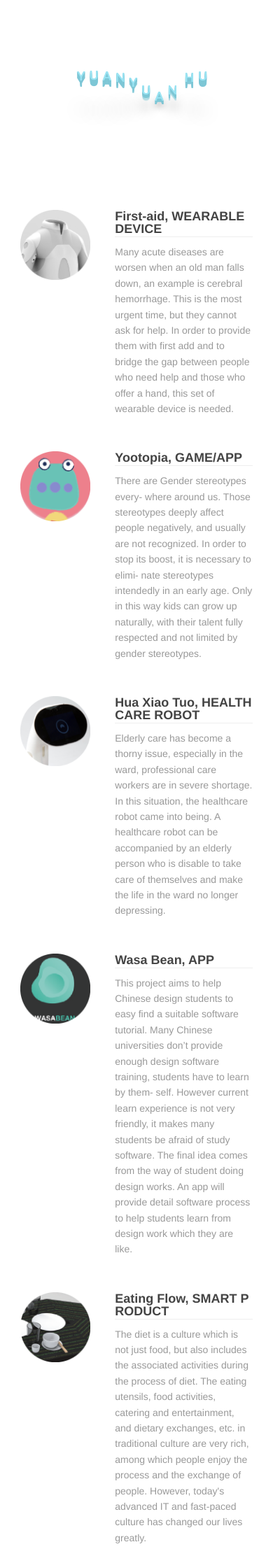
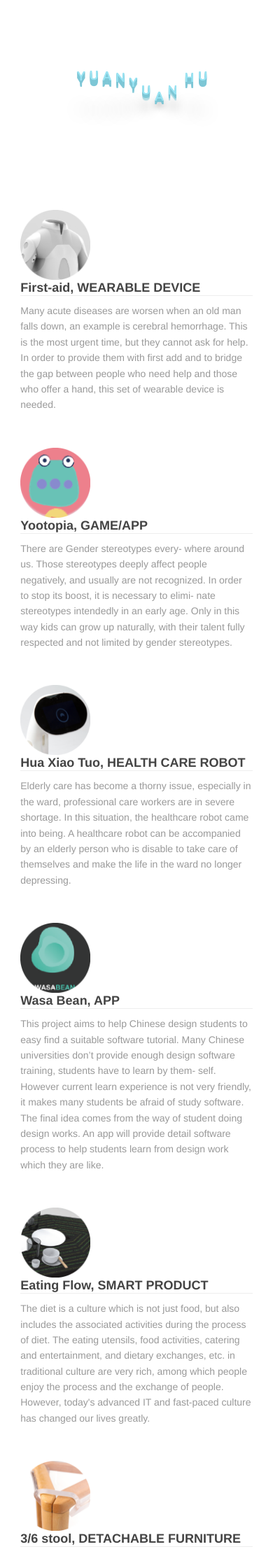
Before and after one commit to yuanyuanhu96/Potfolio-Archive, a Jekyll site: the page built from index.md, in a window 390 px wide. Shown: the top 2224 px of the page at 70% size. Built offline with Jekyll 4.4.1, drawn with Linux system fonts in a browser that asks for light colours.

Commit message:
Update style.css

```diff
--- a/_includes/style.css
+++ b/_includes/style.css
@@ -334,12 +334,23 @@
    float: left;
    box-sizing: border-box;
   }
+@media screen and (max-width: 767px) {
+  .project-icon {
+   float: none;
+  }
+}
+
+
    .project-text{
    margin-left: 135px;
    //margin-top: 50px;
-
   }
 
+@media screen and (max-width: 767px) {
+     .project-text {
+    margin-left: 0px;
+  }
+}
 
 
 
@@ -370,6 +381,10 @@
   line-height: 1.6;
 font-weight: lighter;
 }
+
+
+
+
 
 
   .Foot {
@@ -563,7 +578,7 @@
 @media screen and (max-width: 767px) {
   .about-wrapper {
     width: 100%;
-    padding: 0 7.5% 30px;
+    padding: 30px 7.5% 30px;
   }
 }
 .about-wrapper .aboutme {
```
